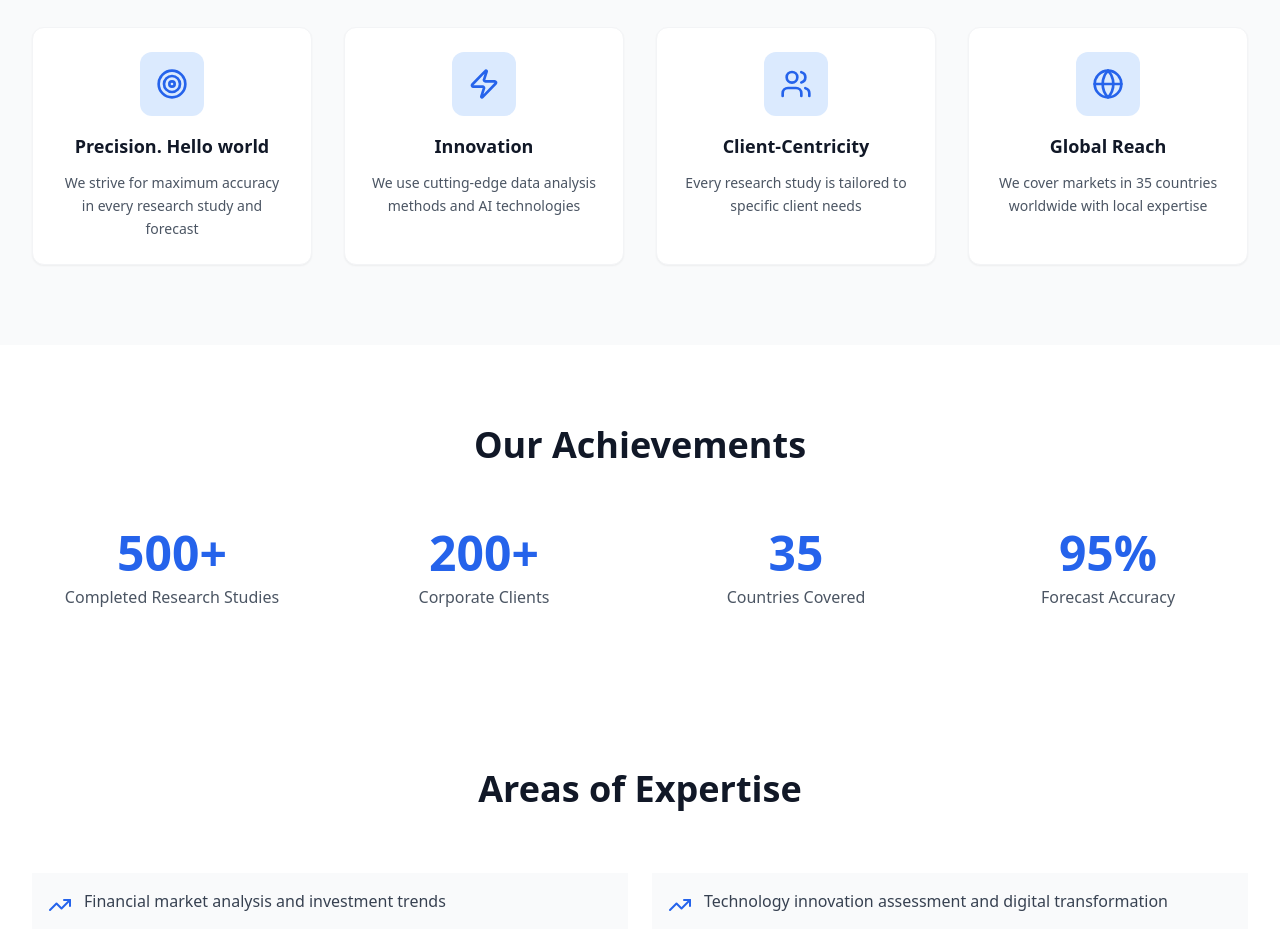
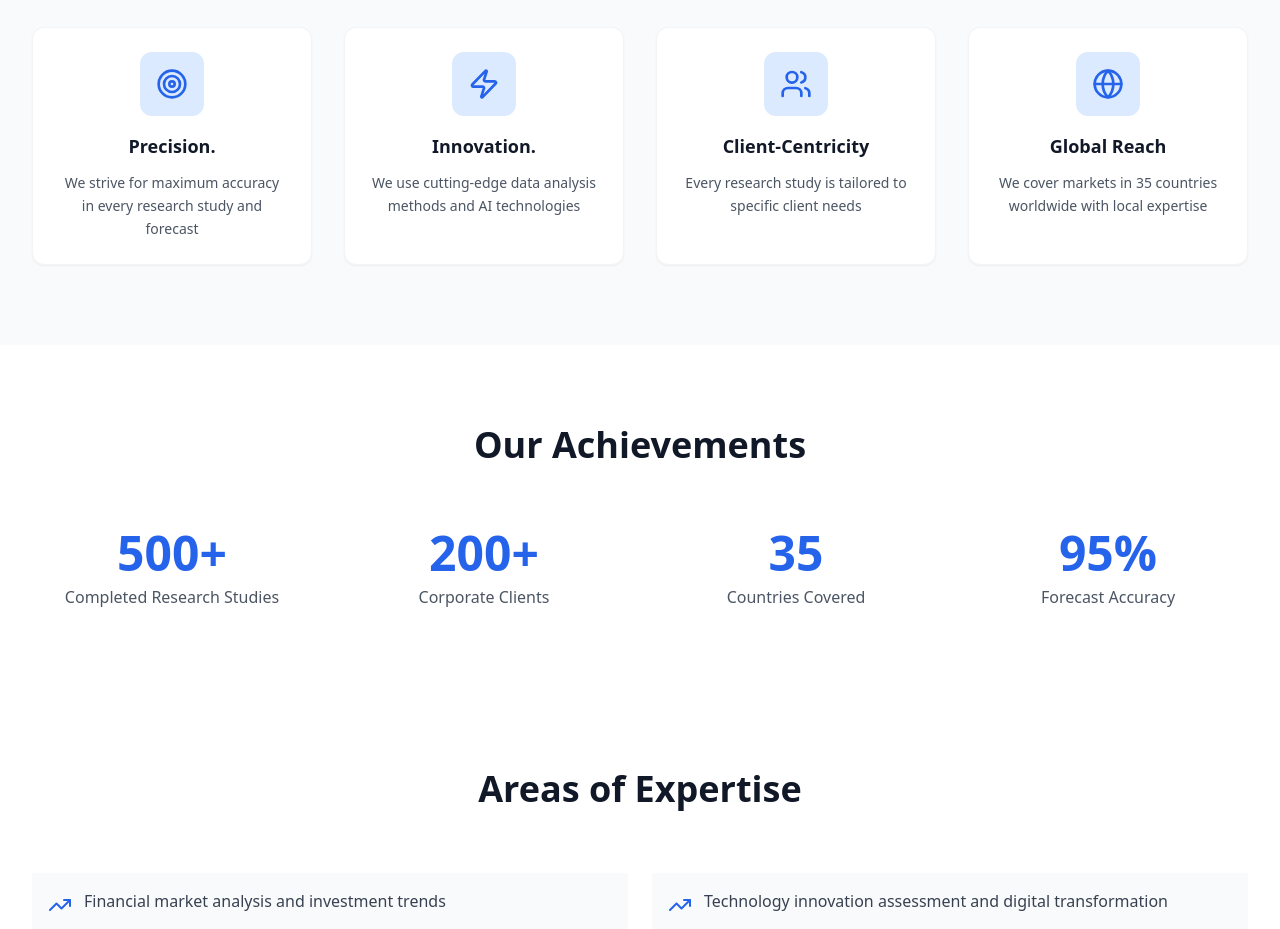
Before and after one commit to qoec/flow, a React (Vite) app in the folder FLOW_Website_Complete/flow-agency-platform/: page /about in a window 1280 px wide. Shown: the part 940-1869 px from the top of the page. Built offline with nearby package versions, Linux system fonts and the light colour scheme.

Commit message:
Update AboutPage.tsx

```diff
--- a/FLOW_Website_Complete/flow-agency-platform/src/pages/AboutPage.tsx
+++ b/FLOW_Website_Complete/flow-agency-platform/src/pages/AboutPage.tsx
@@ -6,12 +6,12 @@ const AboutPage: React.FC = () => {
   const values = [
     {
       icon: Target,
-      title: 'Precision. Hello world',
+      title: 'Precision.',
       description: 'We strive for maximum accuracy in every research study and forecast'
     },
     {
       icon: Zap,
-      title: 'Innovation',
+      title: 'Innovation.',
       description: 'We use cutting-edge data analysis methods and AI technologies'
     },
     {
```
